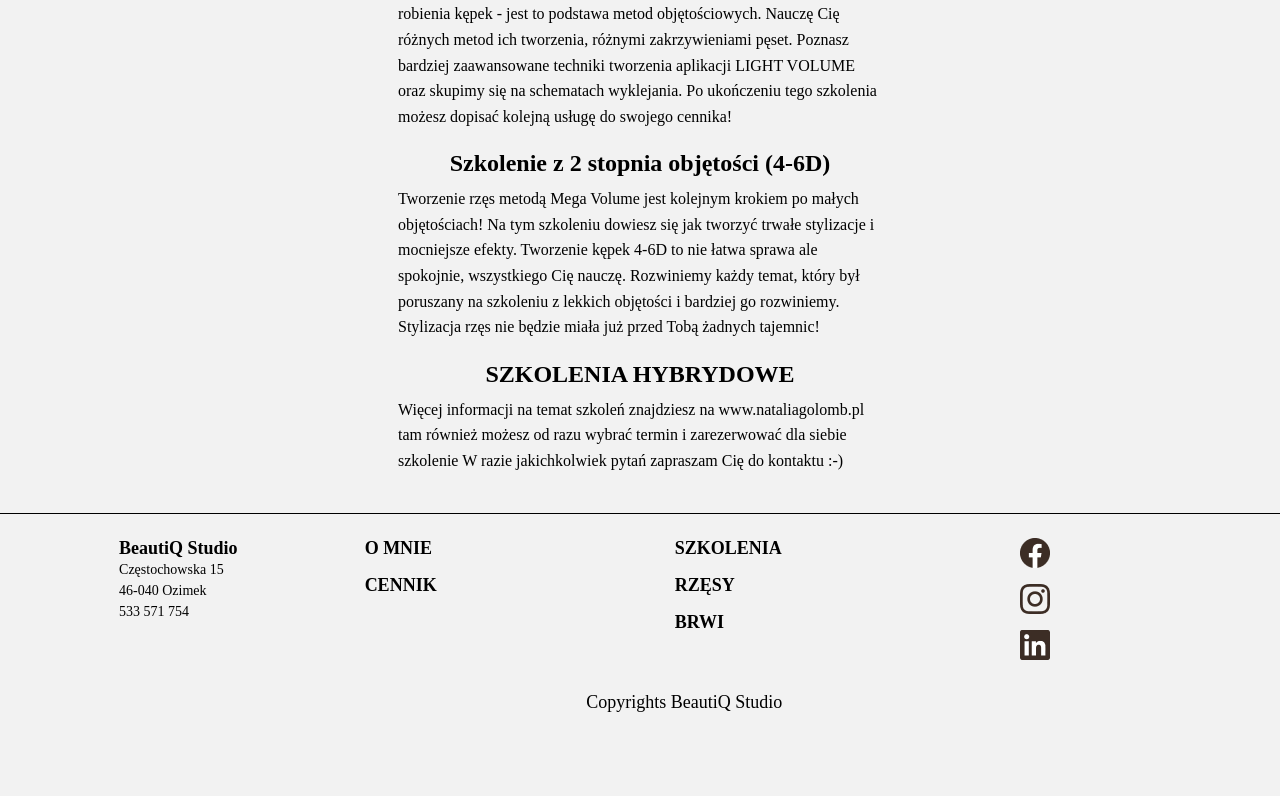
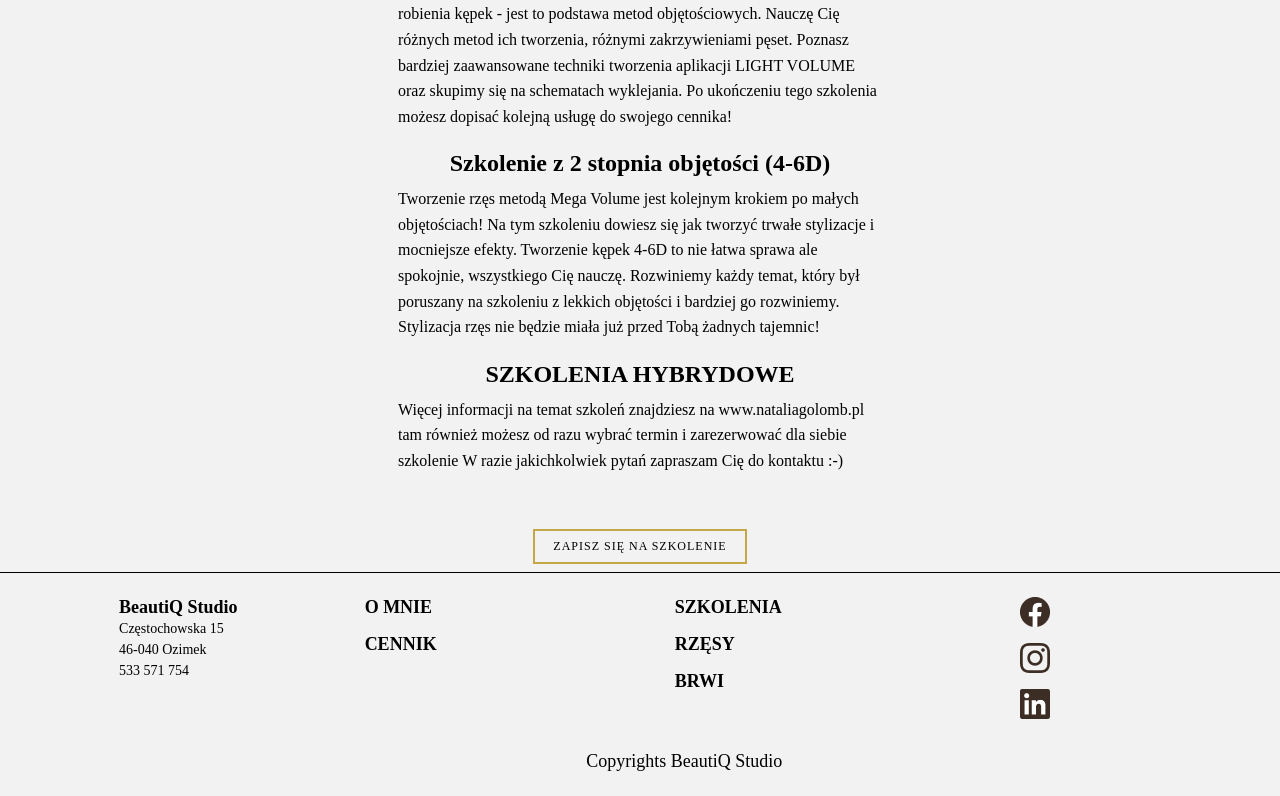
Before and after one commit to PawelNackiewicz/beautiq-studio-next, a Next.js app: page /szkolenia in a window 1280 px wide. Shown: the part 1346-2142 px from the top of the page. Before the commit the page ends 2083 px from the top, so only its background shows below. Built offline with nearby package versions, Linux system fonts and the light colour scheme.

Commit message:
:bug: change link to szkolenie

```diff
--- a/pages/szkolenia.tsx
+++ b/pages/szkolenia.tsx
@@ -41,6 +41,66 @@ const StyledSectionHeader = styled.p`
   font-size: 24px;
   line-height: 150%;
   margin: 0.3rem;
+`;
+
+
+const StyledLink = styled.a`
+  text-decoration: none;
+`;
+
+const StyledLinkItem = styled.p`
+  position: relative;
+  top: 20px;
+  padding: 10px 20px;
+  text-transform: uppercase;
+  text-decoration: none;
+  color: rgb(0, 0, 0);
+  letter-spacing: 1px;
+  font-size: 12px;
+  cursor: pointer;
+
+  &:before {
+    content: '';
+    position: absolute;
+    top: 0;
+    left: 0;
+    width: 100%;
+    height: 100%;
+    background: #c4a747;
+    z-index: -1;
+    transition: transform 0.5s;
+    transform-origin: bottom right;
+    transform: scale(0);
+  }
+
+  &:hover:before {
+    transition: transform 0.5s;
+    transform-origin: top left;
+    transform: scale(1);
+  }
+
+  &:after {
+    content: '';
+    position: absolute;
+    top: 0;
+    left: 0;
+    width: 100%;
+    height: 100%;
+    background: transparent;
+    border: 2px solid #c4a747;
+    box-sizing: border-box;
+
+    z-index: -1;
+    transition: transform 0.5s;
+    transform-origin: top left;
+    transform: scale(1);
+  }
+
+  &:hover:after {
+    transition: transform 0.5s;
+    transform-origin: bottom right;
+    transform: scale(0);
+  }
 `;
 
 function Szkolenia() {
@@ -94,6 +154,9 @@ function Szkolenia() {
           zapraszam Cię do kontaktu :-)
         </StyledSection>
       </StyledArticle>
+      <StyledLink href="https://rarityacademy.pl/natalia-golomb" target="_blank" rel="noreferrer">
+          <StyledLinkItem>Zapisz się na szkolenie</StyledLinkItem>
+        </StyledLink>
     </PageContainer>
   );
 }
```
Also changed, not shown: components/Coaching.tsx (+4 -8 lines).
